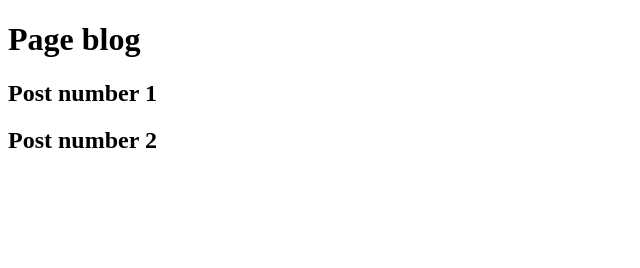
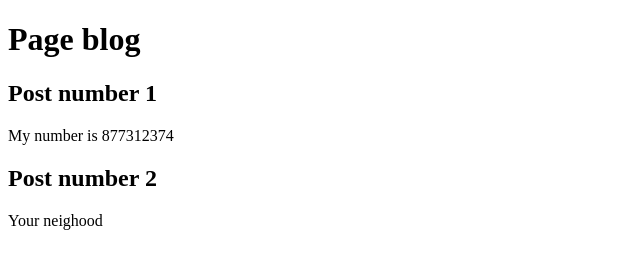
Before and after one commit to Ofice0313/gitHubclass, a plain HTML site: page blog.html in a window 1280 px wide. Shown: the whole page, without its empty margins (0-640 px from the left). Drawn offline with Linux system fonts and the light colour scheme.

Commit message:
Added new paragragh in blog

```diff
--- a/blog.html
+++ b/blog.html
@@ -10,6 +10,9 @@
 
     <h2>Post number 1</h2>
 
+    <p>My number is 877312374</p>
+
     <h2>Post number 2</h2>
+    <p>Your neighood</p>
 </body>
 </html>
```
Also changed, not shown: index.html (+1 -1 lines).
